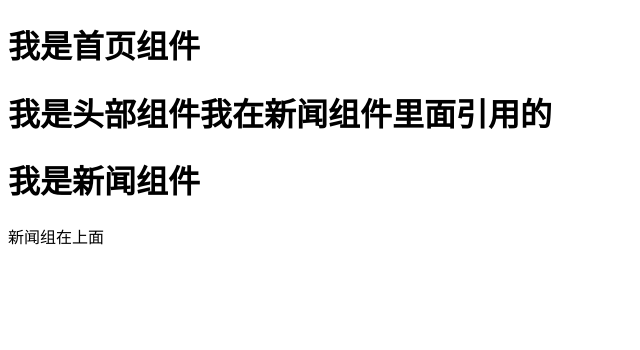
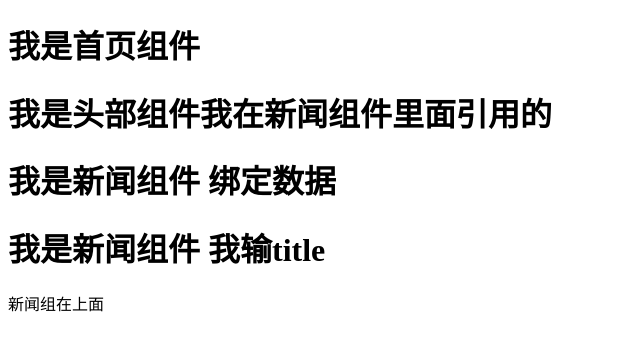
Before and after one commit to dengwenj/angular, an Angular app: page / in a window 1280 px wide. Shown: the top 350 px of the page, without its empty margins (0-640 px from the left). Built offline with nearby package versions, Linux system fonts and the light colour scheme.

Commit message:
绑定数据定义数据

```diff
--- a/src/app/app.module.ts
+++ b/src/app/app.module.ts
@@ -18,14 +18,14 @@ import { HeaderComponent } from './component/header/header.component';
 // @NgModule 装饰器， @NgModule 接收一个元数据对象，告诉 Angular 如何编译和启动应用
 @NgModule({
   // 配置当前项目运行的组件
-  declarations: [
+  declarations: [ // 放的组件
     AppComponent,
     NewsComponent,
     HomeComponent,
     HeaderComponent
   ],
   // 配置当前项目运行依赖的其他模块
-  imports: [
+  imports: [ // 放的模块
     BrowserModule,
     AppRoutingModule
   ],
--- a/src/app/component/news/news.component.html
+++ b/src/app/component/news/news.component.html
@@ -1,2 +1,3 @@
 <app-header></app-header>
-<h1>我是新闻组件</h1>
+<h1>我是新闻组件 {{data}}</h1>
+<h1>我是新闻组件 {{title}}</h1>
--- a/src/app/component/news/news.component.ts
+++ b/src/app/component/news/news.component.ts
@@ -7,6 +7,11 @@ import { Component, OnInit } from '@angular/core';
 })
 export class NewsComponent implements OnInit {
 
+  // 绑定数据
+  // 定义数据
+  public title = '我输title'
+  data = '绑定数据'
+
   constructor() { }
 
   ngOnInit(): void {
```
